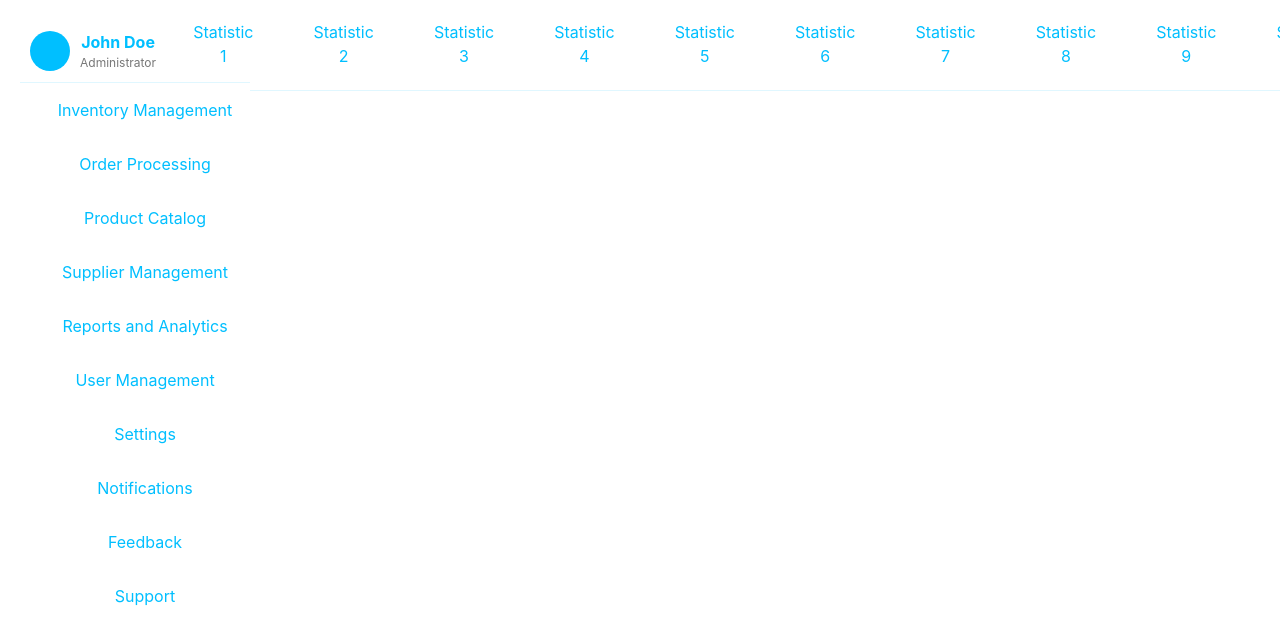
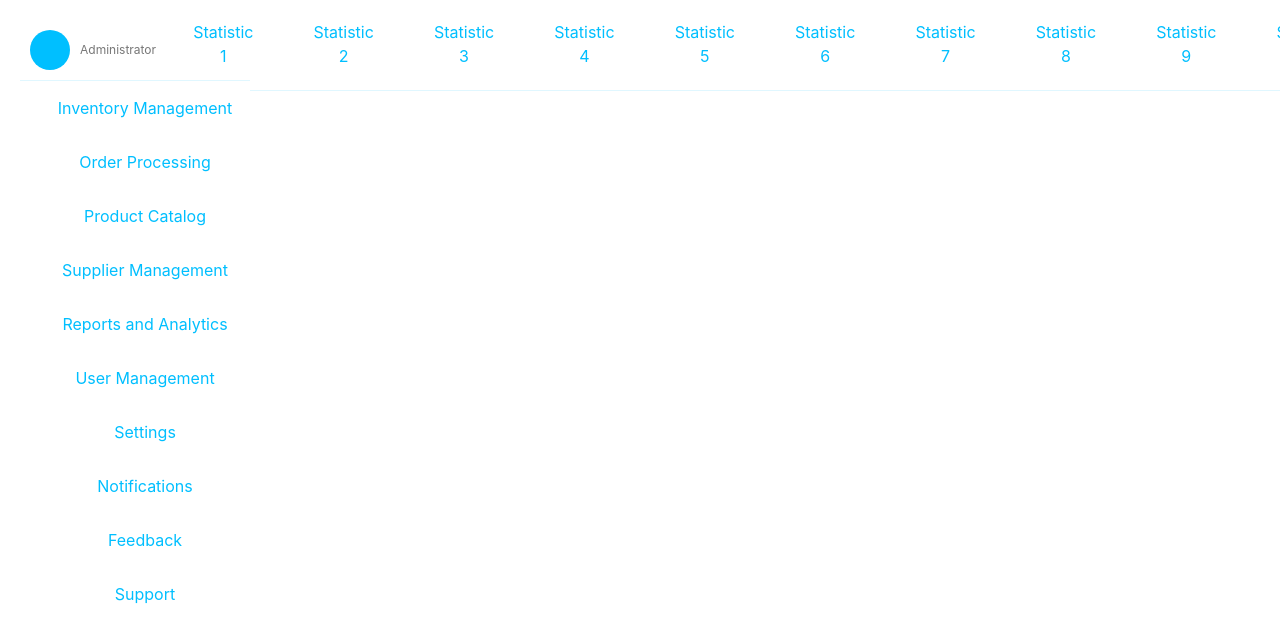
Before and after one commit to sSssserHiii/Coursewrk, a React (Vite) app in the folder frontend/: page /admin in a window 1280 px wide. Shown: the top 644 px of the page. Built offline with nearby package versions, Linux system fonts and the light colour scheme.

Commit message:
all changes

```diff
--- a/frontend/src/components/AdminPage/AdminPg.jsx
+++ b/frontend/src/components/AdminPage/AdminPg.jsx
@@ -1,13 +1,14 @@
-import React, { useState } from "react";
-import { useNavigate } from "react-router-dom";
+import React, { useState, useEffect } from "react";
+import { useNavigate, useLocation } from "react-router-dom";
 import "./adminStyles.css";
 
 const AdminPg = () => {
   const [activeSideMenu, setActiveSideMenu] = useState("");
   const [activeTopMenu, setActiveTopMenu] = useState("");
   const [userMenuVisible, setUserMenuVisible] = useState(false);
-  const [userName, setUserName] = useState("");
   const navigate = useNavigate();
+  const location = useLocation();
+  const userName = location.state?.userName;
 
 
 
@@ -45,7 +46,7 @@ const AdminPg = () => {
         <div className="user-profile" onClick={toggleUserMenu}>
           <div className="user-icon"></div>
           <div className="user-info">
-            <div className="user-name">John Doe</div>
+            <div className="user-name">{userName}</div>
             <div className="user-role">Administrator</div>
           </div>
           {userMenuVisible && (
--- a/frontend/src/components/Auth/LoginPage.jsx
+++ b/frontend/src/components/Auth/LoginPage.jsx
@@ -8,6 +8,7 @@ const LoginPage = () => {
   const [login, setLogin] = useState("");
   const [password, setPassword] = useState("");
   const [role, setRole] = useState("Provider");
+
 
   const instance = axios.create({
     baseURL: "http://localhost:3001",
@@ -28,14 +29,15 @@ const LoginPage = () => {
       // Проверка, что response.data содержит role
       if (response.data && response.data.role) {
         const userRole = response.data.role;
+        const userName = response.data.username;
         console.log("User role:", userRole);
 
         if (userRole === "provider") {
-          navigate("/provider");
+          navigate("/provider", { state: { userName: login } });
         } else if (userRole === "employeeuser") {
-          navigate("/employee");
+          navigate("/employee", { state: { userName: login } });
         } else if (userRole === "administrator") {
-          navigate("/admin");
+          navigate("/admin", { state: { userName: login } }); // Передача имени пользователя при переходе на страницу администратора
         } else {
           setError("Unknown role");
         }
--- a/frontend/src/components/EmployeePage/EmployeePg.jsx
+++ b/frontend/src/components/EmployeePage/EmployeePg.jsx
@@ -1,6 +1,6 @@
 // src/components/EmployeeDashboard/EmployeeDashboard.jsx
 import React, { useState } from "react";
-import { useNavigate } from "react-router-dom";
+import { useNavigate, useLocation } from "react-router-dom";
 import "./employeeStyles.css";
 
 const EmployeePg = () => {
@@ -8,6 +8,9 @@ const EmployeePg = () => {
   const [activeTopMenu, setActiveTopMenu] = useState("");
   const [userMenuVisible, setUserMenuVisible] = useState(false);
   const navigate = useNavigate();
+  const location = useLocation();
+  const userName = location.state?.userName;
+
 
 
   const handleSideMenuClick = (menu) => {
@@ -43,7 +46,7 @@ const EmployeePg = () => {
         <div className="user-profile" onClick={toggleUserMenu}>
           <div className="user-icon"></div>
           <div className="user-info">
-            <div className="user-name">Jane Smith</div>
+            <div className="user-name">{userName}</div>
             <div className="user-role">Employee</div>
           </div>
           {userMenuVisible && (
--- a/frontend/src/components/ProviderPage/ProviderPg.jsx
+++ b/frontend/src/components/ProviderPage/ProviderPg.jsx
@@ -1,6 +1,6 @@
 // src/components/ProviderDashboard/ProviderDashboard.jsx
 import React, { useState } from "react";
-import { useNavigate } from "react-router-dom";
+import { useNavigate, useLocation } from "react-router-dom";
 import "./providerStyles.css";
 
 const ProviderPg = () => {
@@ -8,6 +8,9 @@ const ProviderPg = () => {
   const [activeTopMenu, setActiveTopMenu] = useState("");
   const [userMenuVisible, setUserMenuVisible] = useState(false);
   const navigate = useNavigate();
+  const location = useLocation();
+  const userName = location.state?.userName;
+
 
 
   const handleSideMenuClick = (menu) => {
@@ -44,7 +47,7 @@ const ProviderPg = () => {
         <div className="user-profile" onClick={toggleUserMenu}>
           <div className="user-icon"></div>
           <div className="user-info">
-            <div className="user-name">John Doe</div>
+            <div className="user-name">{userName}</div>
             <div className="user-role">Provider</div>
           </div>
           {userMenuVisible && (
--- a/frontend/src/routes/approutes.jsx
+++ b/frontend/src/routes/approutes.jsx
@@ -1,10 +1,12 @@
-import React from "react";
+import React, { useState } from "react";
 import { Routes, Route } from "react-router-dom";
 
 import ProviderPg from "../components/ProviderPage/ProviderPg";
 import EmployeePg from "../components/EmployeePage/EmployeePg";
 import AdminPg from "../components/AdminPage/AdminPg";
 import LoginPage from "../components/Auth/LoginPage" ;
+
+
 
 const AppRoutes = () => (
   <Routes>
```
